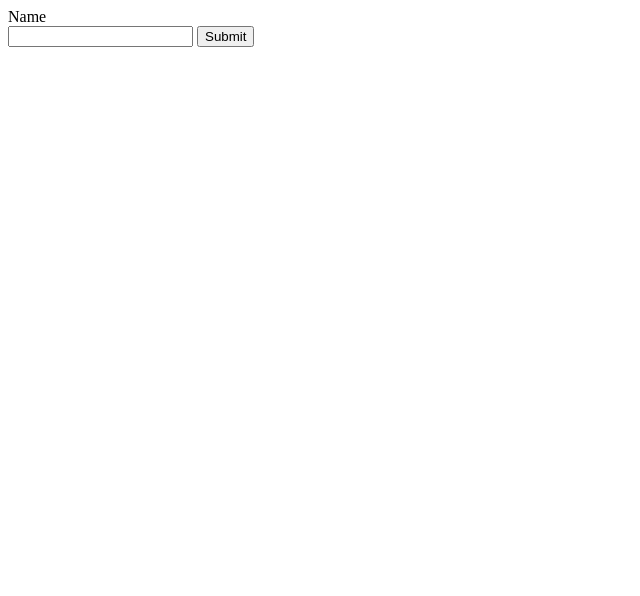
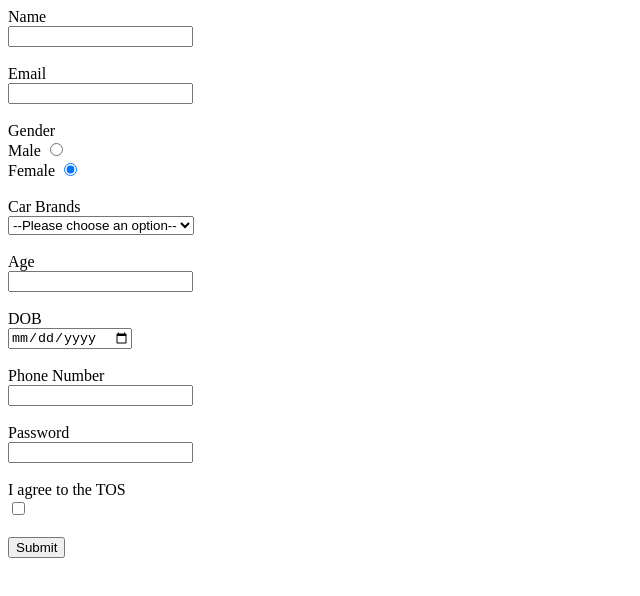
Before and after one commit to acciojob/signup-form-car-Manisha2505, a website: page main.html in a window 1280 px wide. Shown: the whole page, without its empty margins (0-640 px from the left). Drawn offline with Linux system fonts and the light colour scheme.

Commit message:
created a submission

```diff
--- a/main.html
+++ b/main.html
@@ -10,7 +10,45 @@
 	<form method="post">
 
 		<lable for="name">Name</lable><br>
-		<input type="text" id="name" name="name" required>
+		<input type="text" id="name" name="name" required><br><br>
+
+		<lable for="email">Email</lable><br>
+		<input type="text" id="email" name="email" required><br><br>
+
+
+			<lable for="gender">Gender</legend><br>
+			<lable for="gender_m">Male</lable>
+			<input type="radio" id="gender_m" name="gender" value="gender_m" checked><br>
+			<lable for="gender_f">Female</lable>
+			<input type="radio" id="gender_f" name="gender" value="gender_f" checked><br><br>
+
+
+		<lable for="car">Car Brands</lable><br>
+		<select id="cars" name="car">
+			<option value="choose">--Please choose an option--</option>
+			<option value="Verna">Varna</option>
+			<option value="Kia">Kia</option>
+			<option value="Seltos">Seltos</option>
+		</select><br><br>
+
+		<lable for="age">Age</lable><br>
+		<input type="number" id="age" name="age" required><br><br>
+
+		<lable for="dob">DOB</lable><br>
+		<input type="date" id="dob" name="dob" required><br><br>
+
+		<lable for="tel">Phone Number</lable><br>
+		<input type="tel" id="tel" name="tel" required><br><br>
+
+		<lable for="password">Password</lable><br>
+		<input type="password" id="password" name="password" required><br><br>
+
+
+
+			<lable for="tos">I agree to the TOS</lable><br>
+			<input type="checkbox" id="tos" name="tos" value="yes"><br><br>
+
+
 
 		<button type="submit">Submit</button>
 	</form>
```
